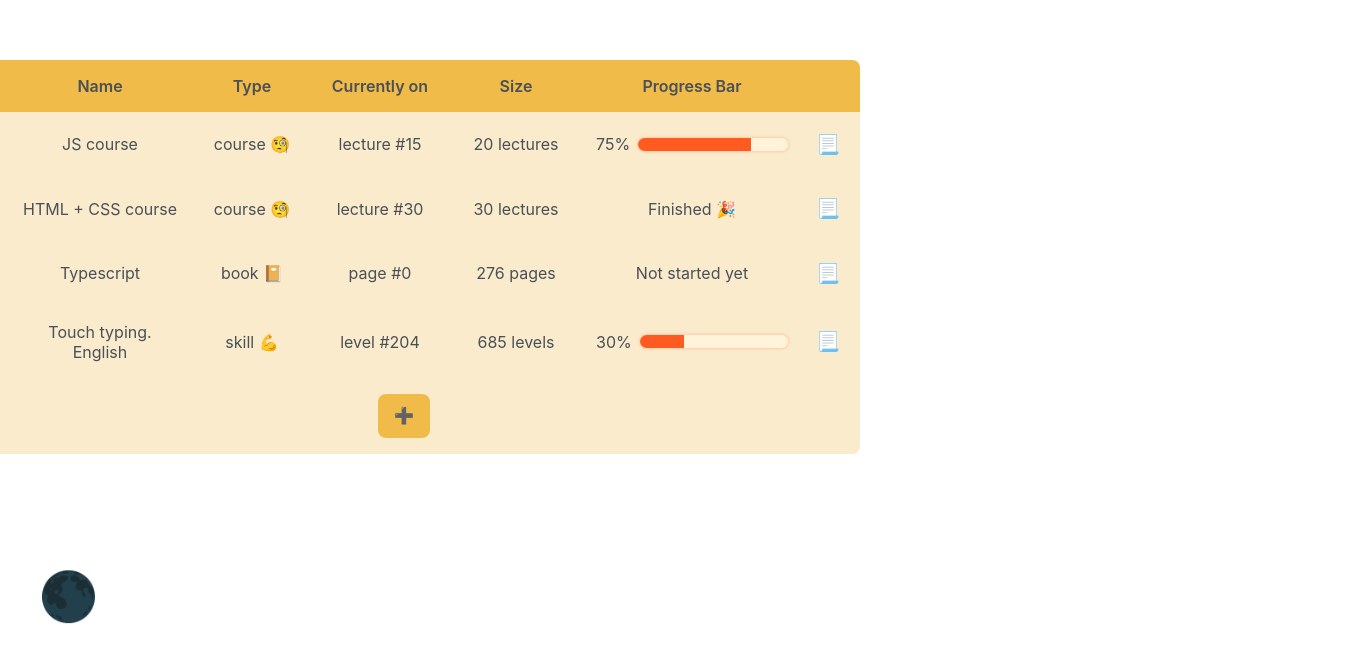
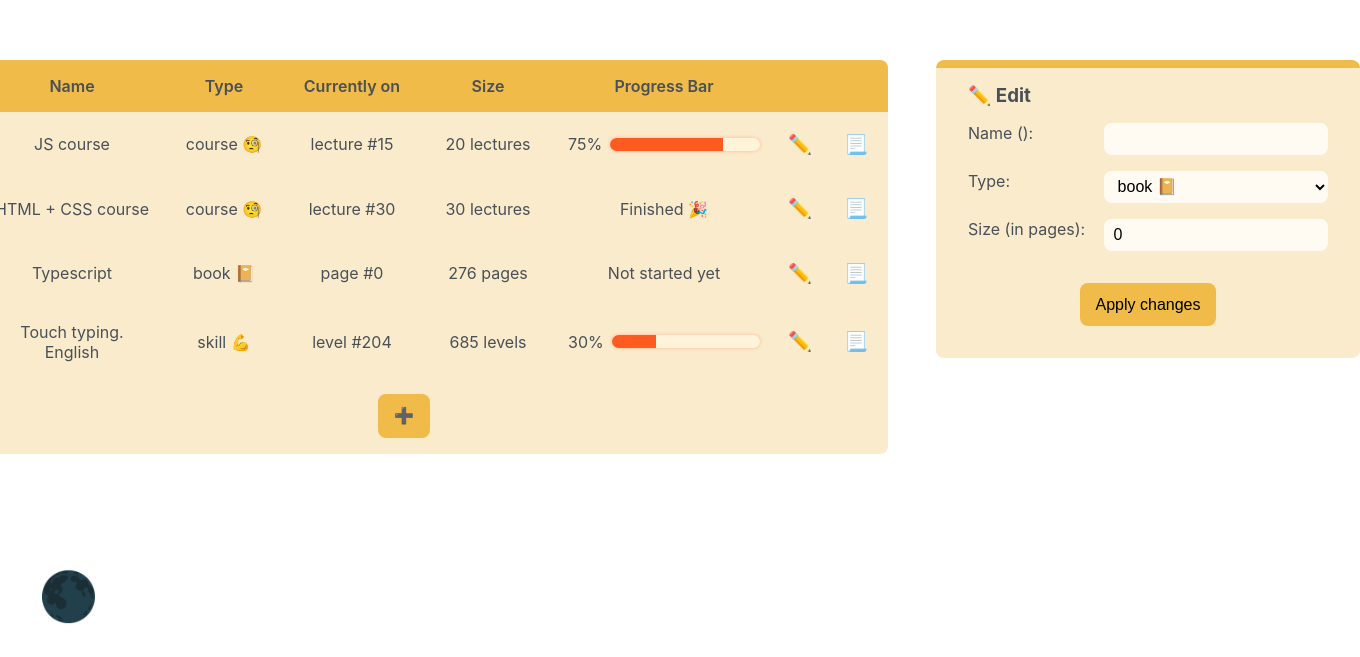
Before and after one commit to CreepyTeabag/Track-Your-Progress, a React (Create React App) app: page / in a window 1280 px wide. Shown: the part 143-800 px from the top of the page, 1360 px wide, since content can reach past the window. Built offline with nearby package versions, Linux system fonts and the light colour scheme.

Commit message:
Start working on editing functionality

```diff
--- a/src/components/App.jsx
+++ b/src/components/App.jsx
@@ -1,5 +1,6 @@
 import { useState } from "react";
 import NewSkill from "./NewSkill";
+import EditSkill from "./EditSkill";
 import Table from "./Table";
 import Update from "./Update";
 import History from "./History";
@@ -51,11 +52,11 @@ const initialTypes = [
 
 function App() {
   const [skills, setSkills] = useState(initialSkills);
-  const [types, setTypes] = useState(initialTypes);
 
   const [showUpdate, setShowUpdate] = useState(false);
   const [showHistory, setShowHistory] = useState(false);
   const [showAdd, setShowAdd] = useState(false);
+  const [showEdit, setShowEdit] = useState(true);
 
   const [curSkill, setCurSkill] = useState(null);
 
@@ -90,6 +91,13 @@ function App() {
     setShowHistory(false);
     setCurSkill(null);
     setShowAdd((open) => !open);
+  }
+
+  function handleShowEdit(skill) {
+    setShowUpdate(false);
+    setShowHistory(false);
+    setCurSkill(skill);
+    setShowEdit((open) => !open);
   }
 
   function handleUpdate(update) {
@@ -139,13 +147,16 @@ function App() {
           handleShowUpdate={handleShowUpdate}
           handleShowHistory={handleShowHistory}
           handleShowAdd={handleShowAdd}
+          handleShowEdit={handleShowEdit}
         />
 
         {showUpdate && <Update skill={curSkill} onUpdate={handleUpdate} />}
         {showHistory && (
           <History skill={curSkill} onShowHistory={handleShowHistory} />
         )}
-        {showAdd && <NewSkill types={types} onAddNew={handleAddNew} />}
+        {showAdd && <NewSkill types={initialTypes} onAddNew={handleAddNew} />}
+
+        {showEdit && <EditSkill types={initialTypes} onAddNew={handleAddNew} />}
 
         <ThemeButton isDark={isDark} setIsDark={setIsDark}></ThemeButton>
       </div>
--- /dev/null
+++ b/src/components/EditSkill.jsx
@@ -0,0 +1,72 @@
+import { useState } from "react";
+import AddButton from "./AddButton";
+
+export default function EditSkill({ types, onAddNew }) {
+  const [newSkill, setNewSkill] = useState({
+    name: "",
+    type: "book 📔",
+    counterWord: "page",
+    currentProgress: 0,
+    size: 0,
+    history: [],
+  });
+
+  return (
+    <div className="table">
+      <form
+        className="form new-skill"
+        onSubmit={(e) => {
+          e.preventDefault();
+          if (!newSkill.name || !newSkill.size) {
+            return;
+          }
+
+          onAddNew(newSkill);
+        }}
+      >
+        <h3>✏️ Edit</h3>
+
+        <label>Name ({newSkill.name}):</label>
+        <input
+          type="text"
+          className="input"
+          value={newSkill.name}
+          onChange={(e) => setNewSkill({ ...newSkill, name: e.target.value })}
+        />
+
+        <label>Type:</label>
+        <select
+          className="input"
+          value={newSkill.type}
+          onChange={(e) => {
+            const [{ counterWord }] = types.filter(
+              (type) => type.typeName === e.target.value
+            );
+            setNewSkill({
+              ...newSkill,
+              type: e.target.value,
+              counterWord: counterWord,
+            });
+          }}
+        >
+          {types.map((type) => (
+            <option key={type.typeName}>{type.typeName}</option>
+          ))}
+        </select>
+
+        <label>
+          Size{newSkill.counterWord && <> (in {newSkill.counterWord}s)</>}:
+        </label>
+        <input
+          type="text"
+          className="input"
+          value={newSkill.size}
+          onChange={(e) =>
+            setNewSkill({ ...newSkill, size: Number(e.target.value) })
+          }
+        />
+        <AddButton>Apply changes</AddButton>
+      </form>
+    </div>
+  );
+}
--- a/src/components/Skill.jsx
+++ b/src/components/Skill.jsx
@@ -1,4 +1,9 @@
-export default function Skill({ skill, onShowUpdate, onShowHistory }) {
+export default function Skill({
+  skill,
+  onShowUpdate,
+  onShowHistory,
+  onShowEdit,
+}) {
   let percentage = (skill.currentProgress / skill.size) * 100;
   if (percentage > 0 && percentage < 1) percentage = 1;
   else percentage = Math.round(percentage);
@@ -45,6 +50,14 @@ export default function Skill({ skill, onShowUpdate, onShowHistory }) {
       <li>
         <button
           className="button button-small round"
+          onClick={() => onShowEdit(skill)}
+        >
+          ✏️
+        </button>
+      </li>
+      <li>
+        <button
+          className="button button-small round"
           onClick={() => onShowHistory(skill)}
         >
           📃
--- a/src/components/Table.jsx
+++ b/src/components/Table.jsx
@@ -6,6 +6,7 @@ export default function Table({
   handleShowUpdate,
   handleShowHistory,
   handleShowAdd,
+  handleShowEdit,
 }) {
   return (
     <div className="table">
@@ -17,6 +18,7 @@ export default function Table({
         <p>Size</p>
         <p>Progress Bar</p>
         <p> </p>
+        <p> </p>
       </div>
       {skills.map((skill) => (
         <Skill
@@ -24,6 +26,7 @@ export default function Table({
           skill={skill}
           onShowUpdate={handleShowUpdate}
           onShowHistory={handleShowHistory}
+          onShowEdit={handleShowEdit}
         />
       ))}
       <AddButton onShowAdd={handleShowAdd}>➕</AddButton>
--- a/src/index.css
+++ b/src/index.css
@@ -67,7 +67,7 @@ body {
 
 .container {
   display: grid;
-  grid-template-columns: 57rem 26.5rem;
+  grid-template-columns: 60.5rem 26.5rem;
   column-gap: 3rem;
 }
 
@@ -162,7 +162,7 @@ body {
 .header,
 .line {
   display: grid;
-  grid-template-columns: 2rem 10rem 6rem 7rem 7rem 12rem 2rem;
+  grid-template-columns: 2rem 10rem 6rem 7rem 7rem 12rem 2rem 2rem;
   column-gap: 1.5rem;
   padding: 1rem;
   transition: 0.3s;
```
